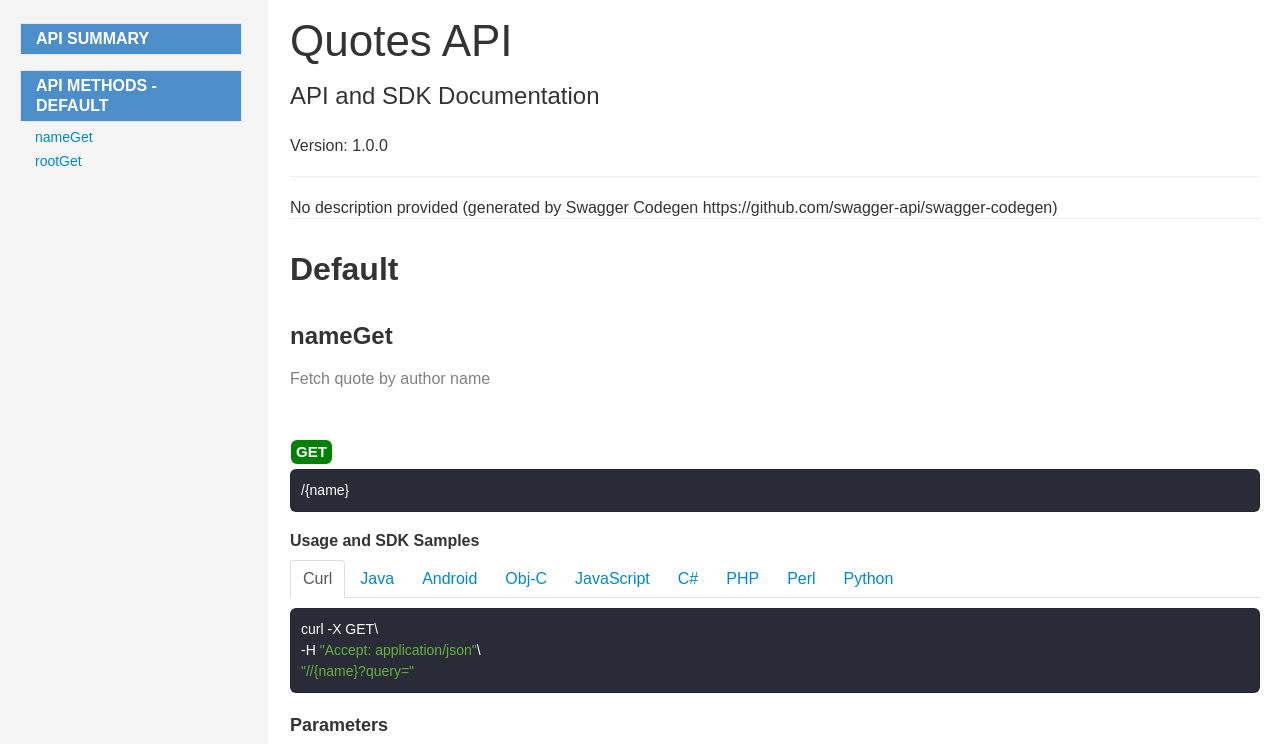
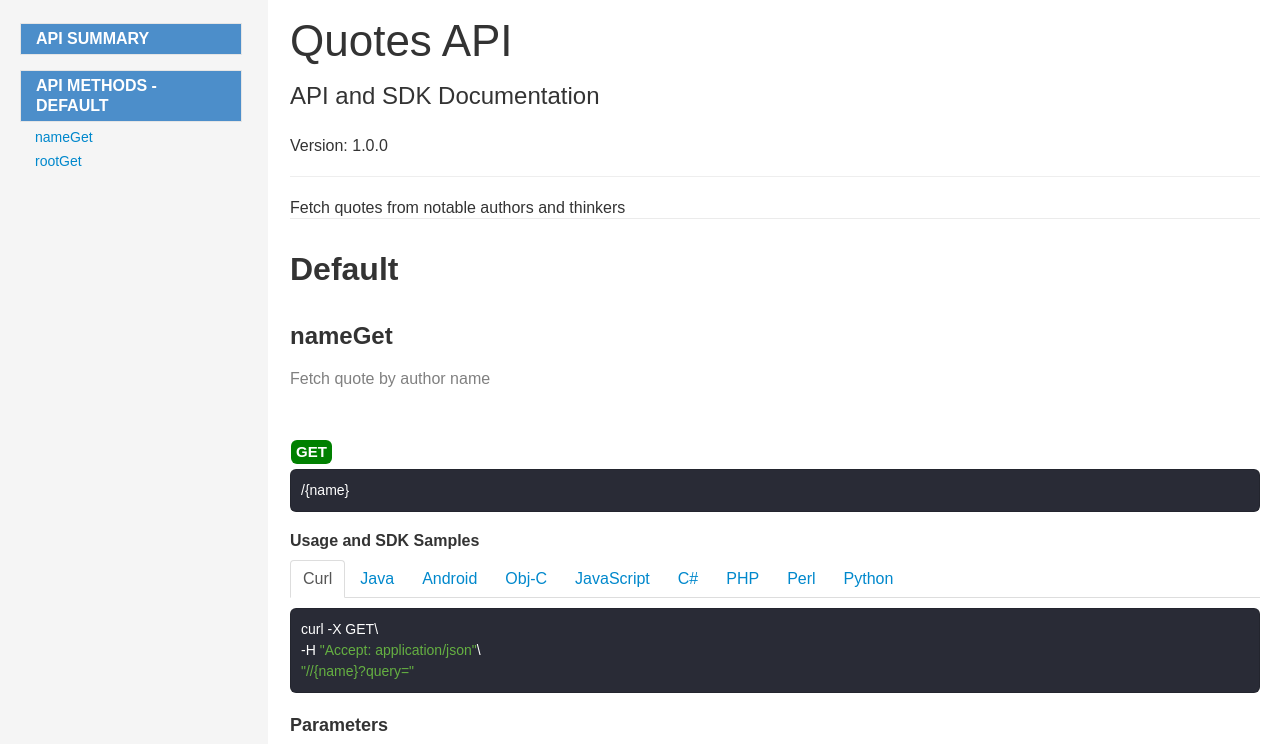
Before and after one commit to adventurist/philquotes, a website: page docs/index.html in a window 1280 px wide. Shown: the top 744 px of the page. Drawn offline with Linux system fonts and the light colour scheme.

Commit message:
updating docs

```diff
--- a/docs/index.html
+++ b/docs/index.html
@@ -747,7 +747,7 @@
             <h2 id="welcome-to-apidoc">API and SDK Documentation</h2>
               <div class="app-desc">Version: 1.0.0</div>
             <hr>
-            <div>No description provided (generated by Swagger Codegen https://github.com/swagger-api/swagger-codegen)</div>
+            <div>Fetch quotes from notable authors and thinkers</div>
           </div>
         </div>
         <div id="sections">
```
